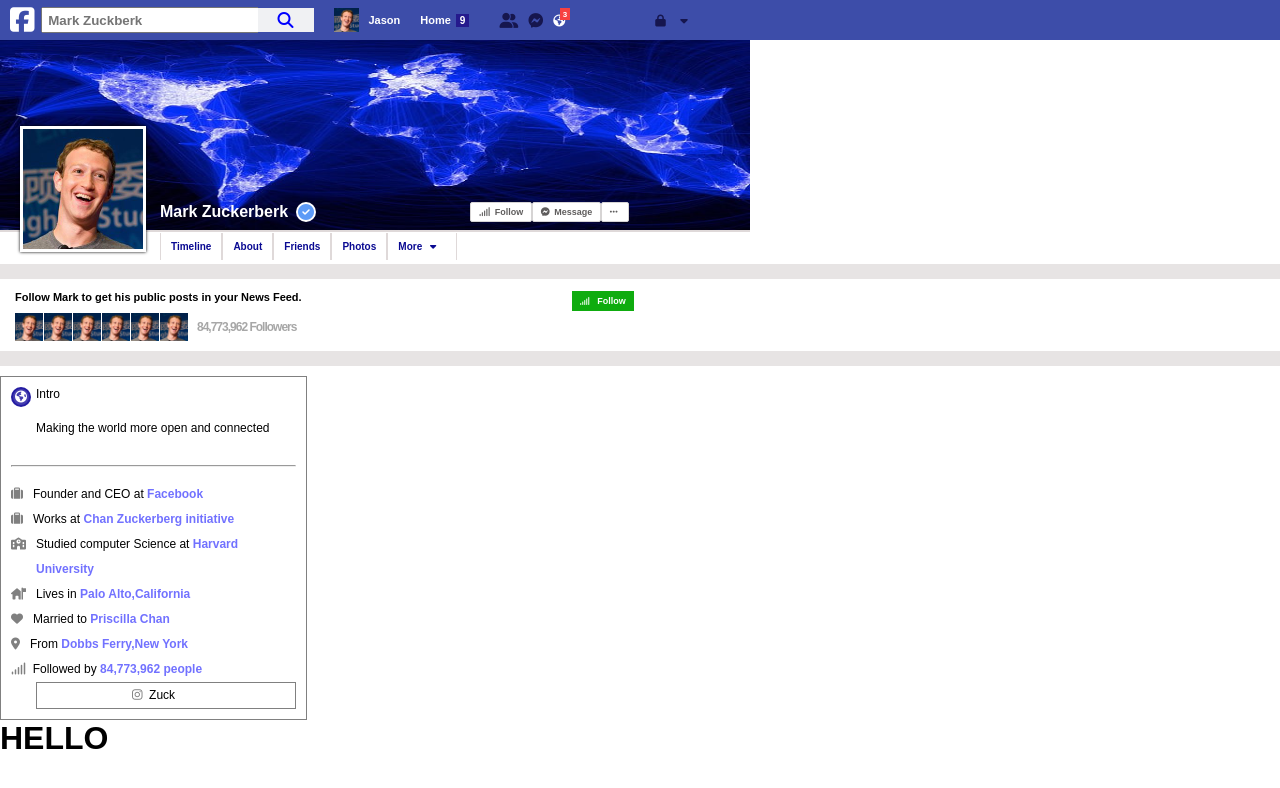
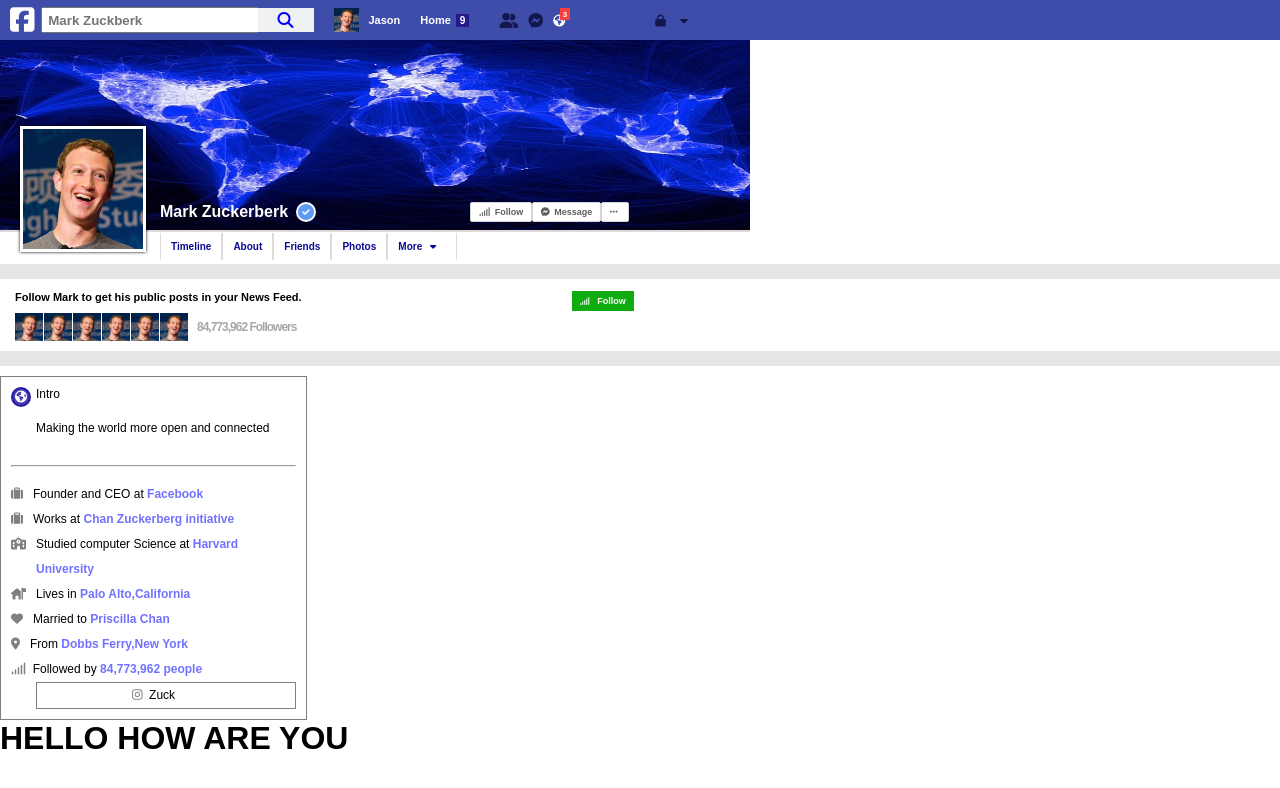
Before and after one commit to Jarvis2024-hub/facebook, a plain HTML site: page index.html in a window 1280 px wide. Drawn offline with Linux system fonts and the light colour scheme.

```diff
--- a/index.html
+++ b/index.html
@@ -93,7 +93,7 @@
             </div>
         </div>
     </main>
-    <h1>HELLO</h1>
+    <h1>HELLO HOW ARE YOU</h1>
 </body>
 
 </html>
```
